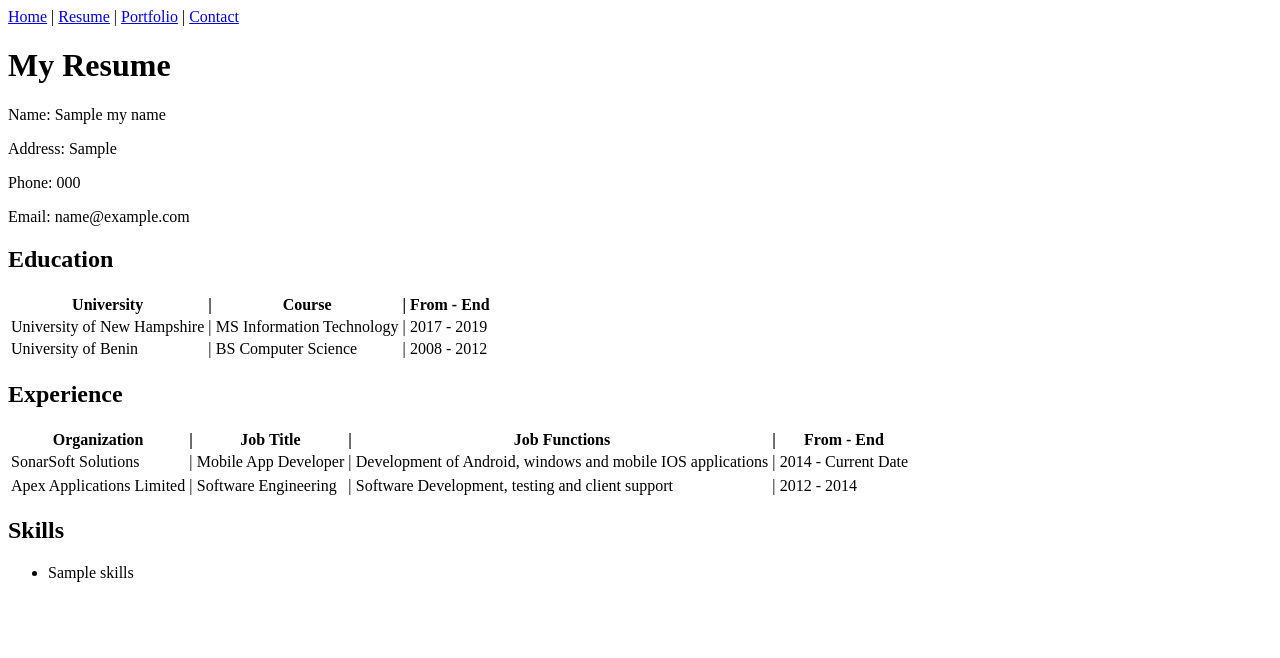
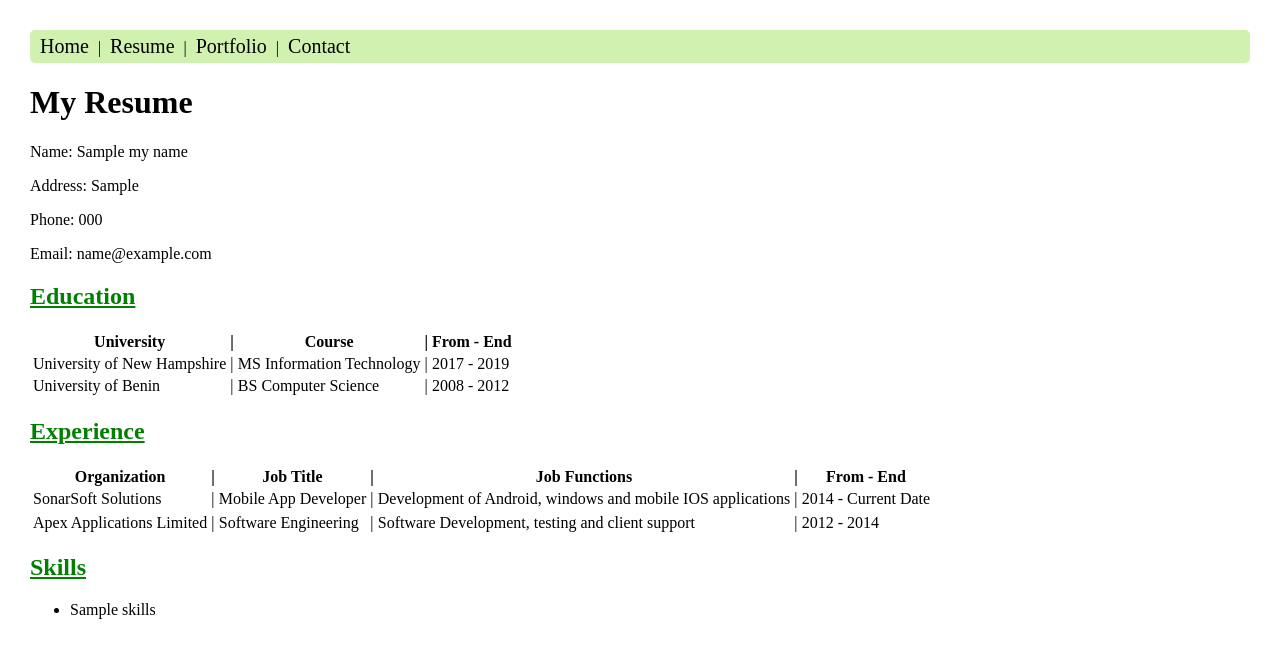
Before and after one commit to Revodavid1/comp805, a Django app: template django/week2/templates/resume.html in a window 1280 px wide. Shown: the top 658 px of the page. Run offline with Django 3.2, Linux system fonts and the light colour scheme; the template is opened without the code that fills it: most values are stand-ins (such as "Sample title", 1, 10 or a date in 2020).

Commit message:
added styling

```diff
--- a/django/week4/portfolio/settings.py
+++ b/django/week4/portfolio/settings.py
@@ -119,3 +119,5 @@ USE_TZ = True
 # https://docs.djangoproject.com/en/2.0/howto/static-files/
 
 STATIC_URL = '/static/'
+
+STATICFILES_DIRS = [os.path.join(BASE_DIR, "static"),]
--- a/django/week4/static/css/style.css
+++ b/django/week4/static/css/style.css
@@ -0,0 +1,60 @@
+body{
+	margin: 30px
+}
+nav{
+	background: #d0f1b0;
+	padding: 5px;
+	border-radius: 5px;
+}
+
+nav a{
+	color: black;
+	text-decoration: none;
+	font-size: 1.25em;
+	padding: 5px;
+}
+
+h2{
+	color: green;
+	text-decoration: underline;
+}
+.homepage-content{
+	width: 80%;
+	max-width: 400px;
+	margin: 0 auto;
+}
+.homepage-banner{
+	text-align: center;
+	color: #648e3c;
+	font-size: 2em;
+	max-width: 100%;
+}
+.button{
+	background-color: #4caf50;
+	border:none;
+	border-radius: 10px;
+	color: white;
+	text-align: center;
+	tect text-decoration: none;
+}
+
+.mytb {
+    font-family: "Trebuchet MS", Arial, Helvetica, sans-serif;
+    border-collapse: collapse;
+    width: 100%;
+}
+
+.mytb td, .mytb th {
+    border: 1px solid #ddd;
+    padding: 8px;
+}
+
+.mytb tr:hover {background-color: #ddd;}
+
+.mytb th {
+    padding-top: 12px;
+    padding-bottom: 12px;
+    text-align: left;
+    background-color: #4CAF50;
+    color: white;
+}
--- a/django/week4/templates/base.html
+++ b/django/week4/templates/base.html
@@ -1,5 +1,5 @@
+<!DOCTYPE html>
 {% load static %}
-<!DOCTYPE html>
 <html>
   <head>
     <title>Portfolio</title>
```
Also changed, not shown: django/week4/resume/templates/resume/home.html (+6 -21 lines).
